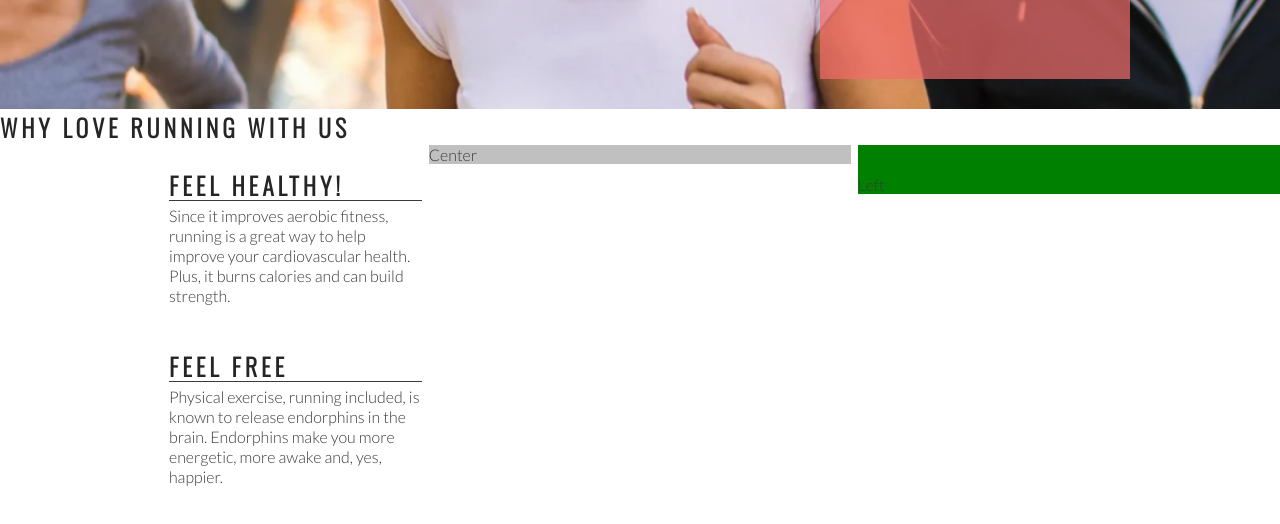
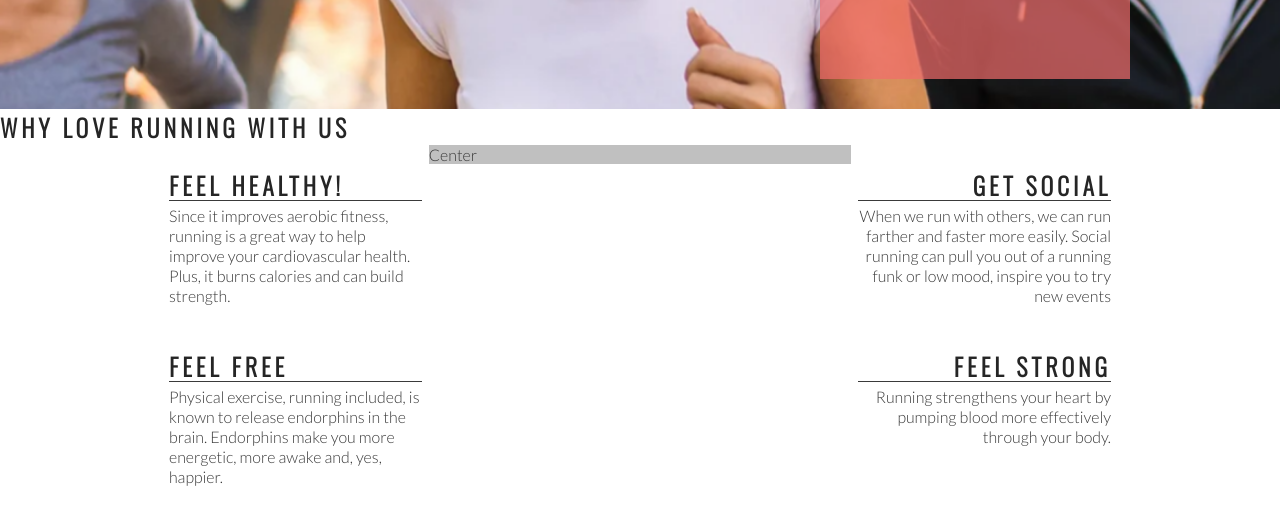
Before and after one commit to LadyNeowen/love-running, a plain HTML site: page index.html in a window 1280 px wide. Shown: the part 566-1090 px from the top of the page. Drawn offline with nearby package versions, Linux system fonts and the light colour scheme.

Commit message:
Add right about section content and style

```diff
--- a/assets/css/style.css
+++ b/assets/css/style.css
@@ -127,7 +127,6 @@
     padding-top: 30px;
     width: 33%;
     float: right;
-    background-color: green;
 }
 
 #center-about {
@@ -149,3 +148,19 @@
     width: 100%;
     margin: 5px 0;
 }
+
+.right-about-heading {
+    width: 60%;
+    float: left;
+    line-height: 20px;
+    clear: both;
+    margin-bottom: 50px;
+}
+
+.right-about-heading h2 {
+    text-align: right;
+}
+
+.right-about-heading p {
+    text-align: right;
+}
--- a/index.html
+++ b/index.html
@@ -56,7 +56,18 @@
                 </div>
 
     </div>
-         <div id="right-about">Left</div>
+         <div id="right-about">
+             <div class="right-about-heading">
+                 <h2>Get Social</h2>
+                 <hr>
+                 <p>When we run with others, we can run farther and faster more easily. Social running can pull you out of a running funk or low mood, inspire you to try new events</p>
+             </div>
+                <div class="right-about-heading">
+                <h2>Feel Strong</h2>
+                <hr>
+                <p>Running strengthens your heart by pumping blood more effectively through your body.</p>
+            </div>
+         </div>
         <div id="center-about">Center</div>
     </section>
     <section>Running locations, distances and time</section>
```
